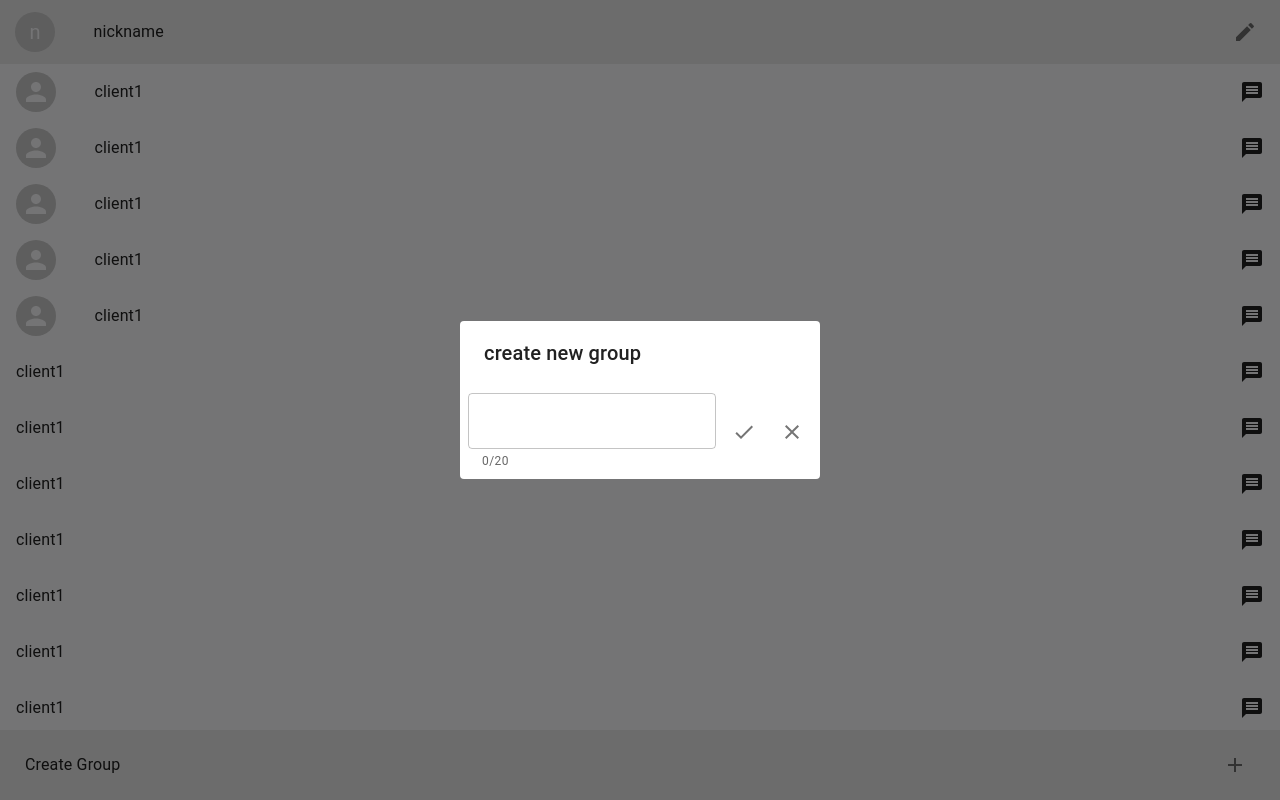
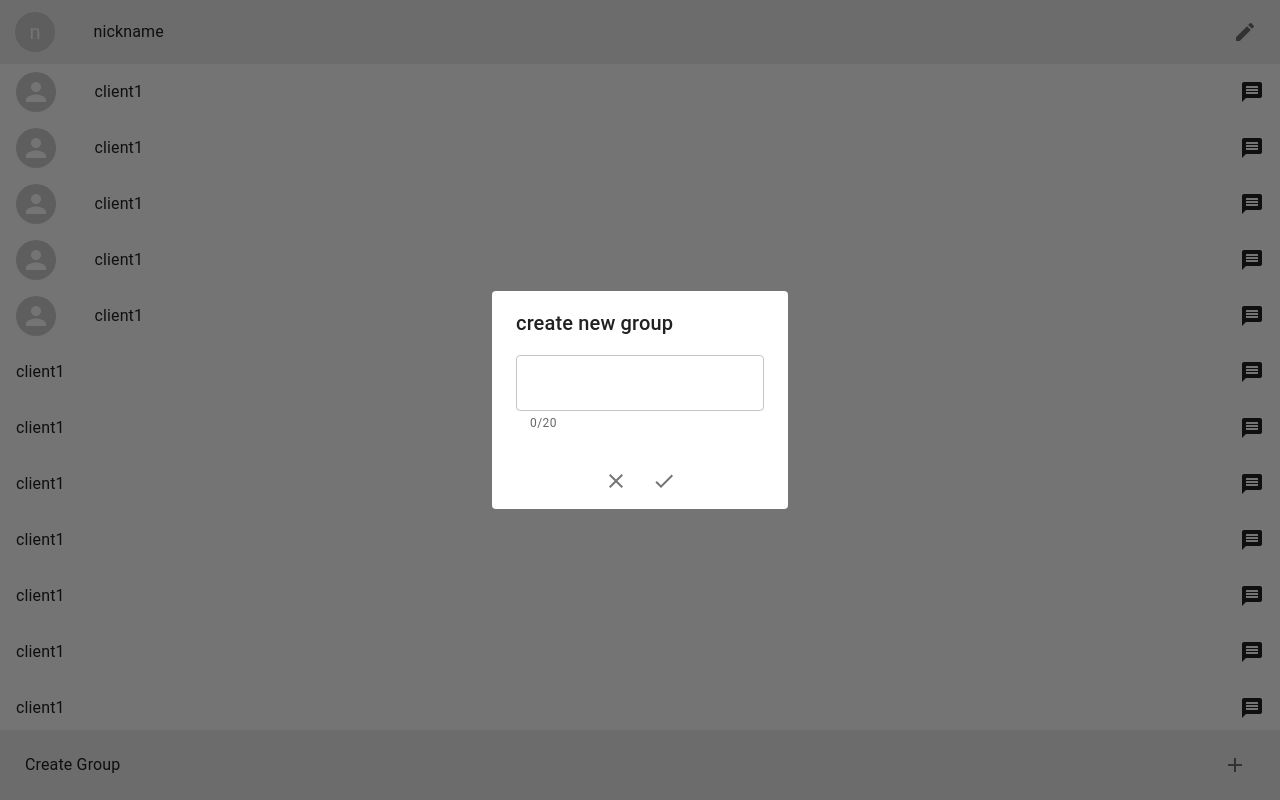
Before and after one commit to Palm394/chat-application-client, a Next.js app: page / in a window 1280 px wide. Both pictures are taken after a click on the button 1235 px from the left and 765 px from the top of the page. Shown: the top 800 px of the page. Built offline with nearby package versions, Linux system fonts and the light colour scheme.

Commit message:
Extract dialog component

```diff
--- a/src/component/Footer/CreateGroup.tsx
+++ b/src/component/Footer/CreateGroup.tsx
@@ -1,21 +1,16 @@
-import { Box, Dialog, DialogActions, DialogTitle, IconButton, TextField, Typography } from "@mui/material";
+import { Box, IconButton, TextField, Typography } from "@mui/material";
 import FooterLayout from "./Layout";
 import { useState } from "react";
 
 import AddIcon from '@mui/icons-material/Add';
 import CheckIcon from '@mui/icons-material/Check';
 import CloseIcon from '@mui/icons-material/Close';
+import useModal from "@/hook/useModal";
+import Dialog from "../common/Dialog";
 
 export default function CreateGroup() {
   const [newGroupName, setNewGroupName] = useState<string>("")
-  const [openNewGroupDialog, setOpenNewGroupDialog] = useState<boolean>(false)
-
-  function onClick(): void {
-    setOpenNewGroupDialog(true)
-  }
-  function onClose(): void {
-    setOpenNewGroupDialog(false)
-  }
+  const modal = useModal()
 
   return (
     <FooterLayout>
@@ -23,25 +18,24 @@ export default function CreateGroup() {
         <Box
           sx={{ display: "flex", flexDirection: "row", alignItems: "center", justifyContent: "space-between" }}>
           <Typography sx={{ alignContent: "center" }}>Create Group</Typography>
-          <IconButton onClick={onClick}>
+          <IconButton onClick={modal.onOpen}>
             <AddIcon />
           </IconButton>
         </Box>
-        <Dialog open={openNewGroupDialog} onClose={onClose}>
-          <DialogTitle>create new group</DialogTitle>
-          <DialogActions>
+        <Dialog
+          open={modal.open}
+          onClose={modal.onClose}
+          header={"create new group"}
+          content={
             <TextField
               onChange={(e) => { setNewGroupName(e.target.value) }}
               helperText={`${newGroupName?.length}/20`}
             />
-            <IconButton>
-              <CheckIcon />
-            </IconButton>
-            <IconButton>
-              <CloseIcon />
-            </IconButton>
-          </DialogActions>
-        </Dialog>
+          }
+          iconAction={
+            [<CloseIcon />, <CheckIcon />]
+          }
+        />
       </>
     </FooterLayout>
   )
--- /dev/null
+++ b/src/component/common/Dialog.tsx
@@ -0,0 +1,28 @@
+import { Dialog as MuiDialog, DialogTitle, DialogActions, DialogContent, Box, IconButton } from "@mui/material";
+
+type props = {
+  open: boolean,
+  onClose: () => void,
+  header?: string,
+  content: JSX.Element,
+  iconAction: JSX.Element[]
+}
+
+export default function Dialog({ ...props }: props) {
+  return (
+    <Box sx={{ display: "flex", flexDirection: "column" }}>
+      <MuiDialog open={props.open} onClose={props.onClose}>
+        <DialogTitle>{props.header}</DialogTitle>
+        <DialogContent>{props.content}</DialogContent>
+        <DialogActions sx={{ justifyContent: "center" }}>
+          {props.iconAction.map((icon) => {
+            return (
+              <IconButton>
+                {icon}
+              </IconButton>
+            )
+          })}</DialogActions>
+      </MuiDialog>
+    </Box>
+  )
+}
--- /dev/null
+++ b/src/hook/useModal.ts
@@ -0,0 +1,20 @@
+import { useState } from "react";
+
+export default function useModal() {
+  const [open, setOpen] = useState<boolean>(false);
+
+  function onClick(): void {
+    setOpen(true);
+  }
+
+  function handleClose(): void {
+    setOpen(false);
+  }
+
+  const inputProps = {
+    open: open,
+    onOpen: onClick,
+    onClose: handleClose,
+  };
+  return inputProps;
+}
```
